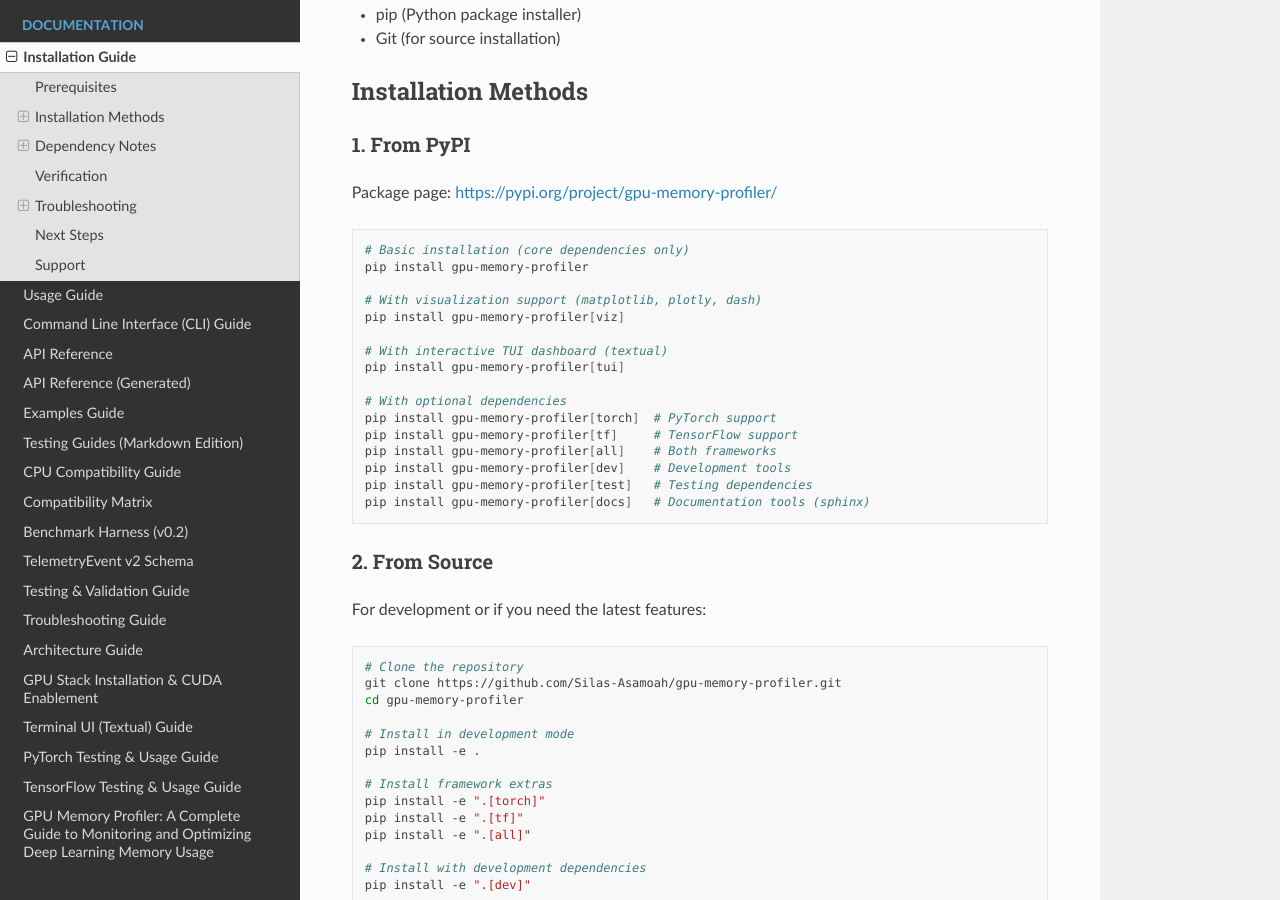
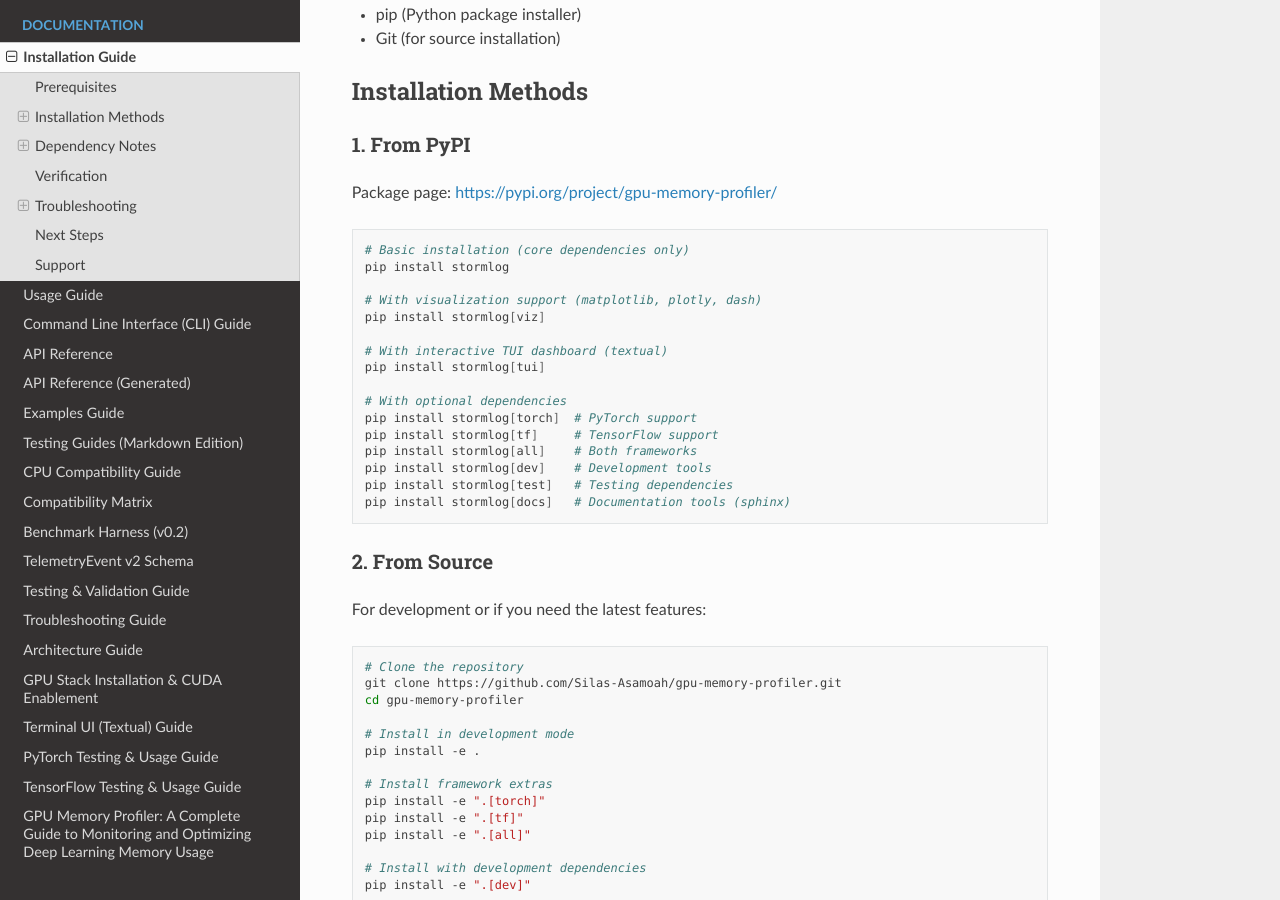
Before and after one commit to Silas-Asamoah/gpu-memory-profiler, a Sphinx documentation site: the page built from docs/installation.md, in a window 1280 px wide and 900 px high, scrolled down 333 px. Built offline with Sphinx 7.4.7 and the Read the Docs theme 3.1.0, drawn with Linux system fonts in a browser that asks for light colours; some of the changed text lies outside the part shown.

Commit message:
docs/runtime: switch pip install guidance to stormlog

````diff
--- a/docs/installation.md
+++ b/docs/installation.md
@@ -18,21 +18,21 @@
 
 ```bash
 # Basic installation (core dependencies only)
-pip install gpu-memory-profiler
+pip install stormlog
 
 # With visualization support (matplotlib, plotly, dash)
-pip install gpu-memory-profiler[viz]
+pip install stormlog[viz]
 
 # With interactive TUI dashboard (textual)
-pip install gpu-memory-profiler[tui]
+pip install stormlog[tui]
 
 # With optional dependencies
-pip install gpu-memory-profiler[torch]  # PyTorch support
-pip install gpu-memory-profiler[tf]     # TensorFlow support
-pip install gpu-memory-profiler[all]    # Both frameworks
-pip install gpu-memory-profiler[dev]    # Development tools
-pip install gpu-memory-profiler[test]   # Testing dependencies
-pip install gpu-memory-profiler[docs]   # Documentation tools (sphinx)
+pip install stormlog[torch]  # PyTorch support
+pip install stormlog[tf]     # TensorFlow support
+pip install stormlog[all]    # Both frameworks
+pip install stormlog[dev]    # Development tools
+pip install stormlog[test]   # Testing dependencies
+pip install stormlog[docs]   # Documentation tools (sphinx)
 ```
 
 ### 2. From Source
@@ -143,7 +143,7 @@
 
     ```bash
     # Use user installation
-    pip install --user gpu-memory-profiler
+    pip install --user stormlog
     ```
 
 4. **Virtual Environment Issues**
--- a/gpumemprof/__init__.py
+++ b/gpumemprof/__init__.py
@@ -10,12 +10,12 @@
 
 _TORCH_INSTALL_GUIDANCE = (
     "PyTorch is required for this feature. Install with "
-    "`pip install 'gpu-memory-profiler[torch]'` "
+    "`pip install 'stormlog[torch]'` "
     "or follow https://pytorch.org/get-started/locally/."
 )
 _VIZ_INSTALL_GUIDANCE = (
     "MemoryVisualizer requires optional visualization dependencies. "
-    "Install with `pip install gpu-memory-profiler[viz]`."
+    "Install with `pip install stormlog[viz]`."
 )
 
 _SYMBOL_TO_MODULE = {
````
Also changed, not shown: README.md (+9 -9 lines), docs/examples/test_guides/README.md (+1 -1 lines), docs/gpu_setup.md (+1 -1 lines), docs/troubleshooting.md (+1 -1 lines), docs/tui.md (+3 -3 lines), 4 other files.
